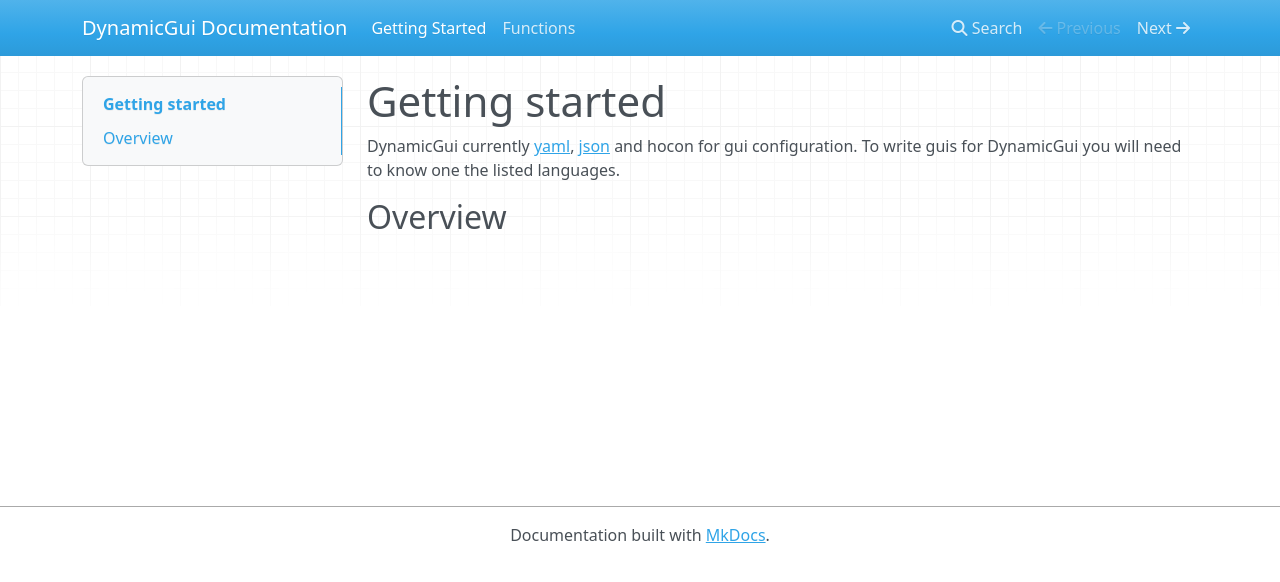
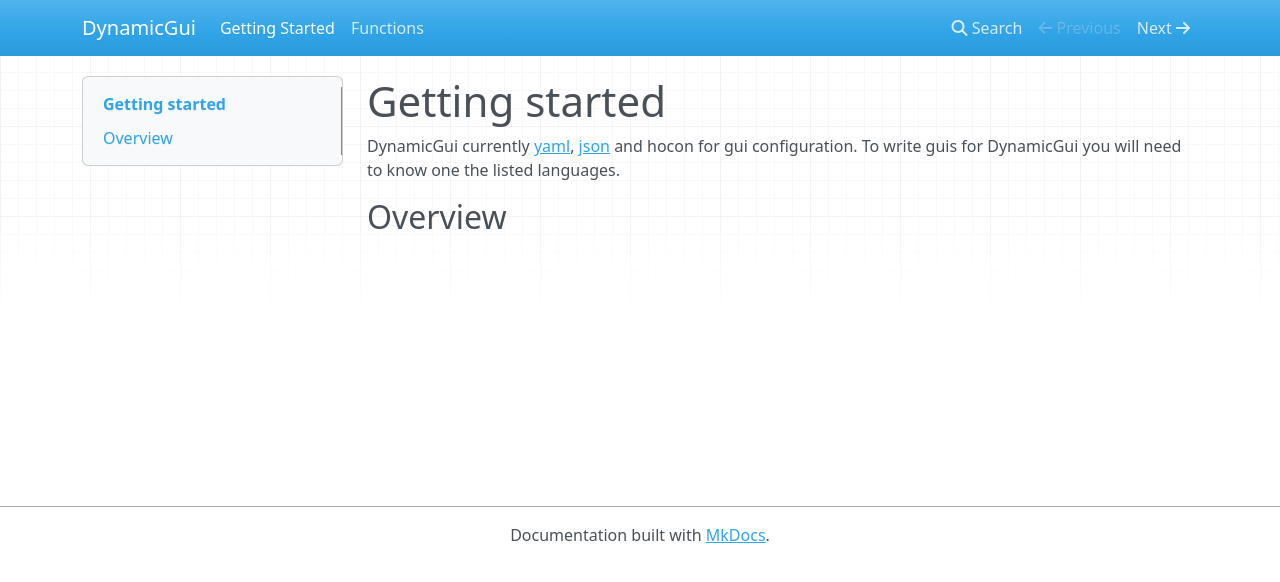
Before and after one commit to ClubObsidian/DynamicGuiDocs, an MkDocs documentation site: the page built from docs/index.md, in a window 1280 px wide. Shown: the top 582 px of the page. Built offline with MkDocs 1.6.1, drawn with Linux system fonts in a browser that asks for light colours; nearby versions of some CDN libraries; old or Windows-style settings are respelled for this version of MkDocs.

Commit message:
Removed documentation from site name

```diff
--- a/mkdocs.yml
+++ b/mkdocs.yml
@@ -1,4 +1,4 @@
-site_name: DynamicGui Documentation
+site_name: DynamicGui
 pages:
 - Getting Started: index.md
 - Functions: functions.md
```
